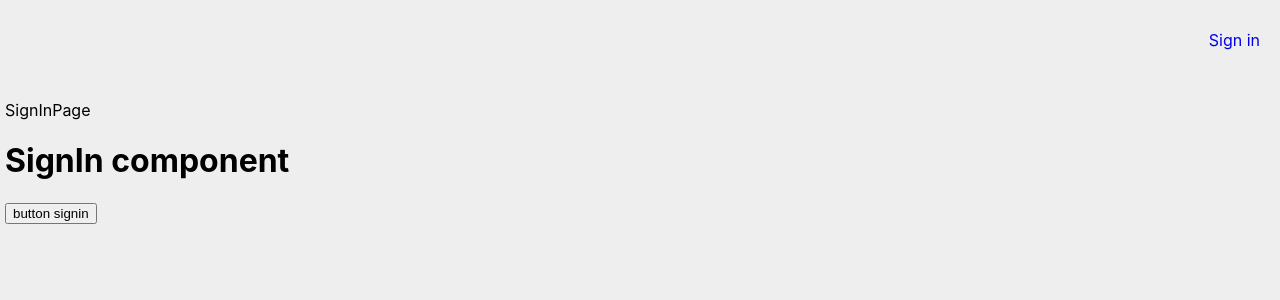
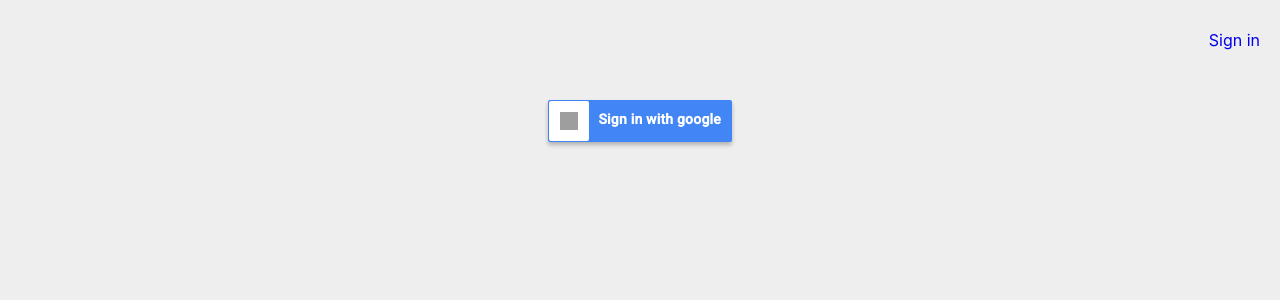
Before and after one commit to goorekt/shool, a React (Create React App) app: page /sign-in in a window 1280 px wide. Shown: the top 300 px of the page. Built offline with nearby package versions, Linux system fonts and the light colour scheme; no server answers; the database is empty; grey boxes are pictures that could not be loaded; some icons are missing.

Commit message:
sign in page css

```diff
--- a/package.json
+++ b/package.json
@@ -12,6 +12,7 @@
     "react-router": "^6.4.2",
     "react-router-dom": "^6.4.2",
     "react-scripts": "5.0.1",
+    "sass": "^1.55.0",
     "styled-components": "^5.3.6",
     "uuid": "^9.0.0",
     "web-vitals": "^2.1.4"
--- a/src/components/sign-in-form/sign-in.component.jsx
+++ b/src/components/sign-in-form/sign-in.component.jsx
@@ -3,22 +3,37 @@
 import { UserContext } from "../../contexts/user.context.jsx";
 import "../../utils/firebase.utils.js";
 import { signInWithGooglePopup } from "../../utils/firebase.utils.js";
+import "./sign-in.styles.scss";
 const SignInForm = () => {
-
-    const navigate=useNavigate();
+	const navigate = useNavigate();
 	const signInWithGoogle = async () => {
-		const {user}= await signInWithGooglePopup();
+		const { user } = await signInWithGooglePopup();
 		console.log(user.accessToken);
-		if (user.accessToken){
+		if (user.accessToken) {
 			navigate("/");
 		}
-
-
 	};
 	return (
-		<div>
-			<h1>SignIn component</h1>
-			<button onClick={signInWithGoogle}>button signin</button>
+		<div className="buttonn">
+
+			<link
+				rel="stylesheet"
+				type="text/css"
+				href="//fonts.googleapis.com/css?family=Open+Sans"
+			/>
+
+			<div onClick={signInWithGoogle} className="google-btn">
+				<div class="google-icon-wrapper">
+					<img
+						className="google-icon"
+						src="https://upload.wikimedia.org/wikipedia/commons/5/53/Google_%22G%22_Logo.svg"
+						alt="googleIcon"
+					/>
+				</div>
+				<p className="btn-text">
+					<b>Sign in with google</b>
+				</p>
+			</div>
 		</div>
 	);
 };
--- /dev/null
+++ b/src/components/sign-in-form/sign-in.styles.scss
@@ -0,0 +1,45 @@
+$white: #fff;
+$google-blue: #4285f4;
+$button-active-blue: #1669F2;
+.buttonn{
+    display:flex;
+    justify-content: center;
+.google-btn {
+  width: 184px;
+  height: 42px;
+  background-color: $google-blue;
+  border-radius: 2px;
+  box-shadow: 0 3px 4px 0 rgba(0,0,0,.25);
+  .google-icon-wrapper {
+    position: absolute;
+    margin-top: 1px;
+    margin-left: 1px;
+    width: 40px;
+    height: 40px;
+    border-radius: 2px;
+    background-color: $white;
+  }
+  .google-icon {
+    position: absolute;
+    margin-top: 11px;
+    margin-left: 11px;
+    width: 18px;
+    height: 18px;
+  }
+  .btn-text {
+    float: right;
+    margin: 11px 11px 0 0;
+    color: $white;
+    font-size: 14px;
+    letter-spacing: 0.2px;
+    font-family: "Roboto";
+  }
+  &:hover {
+    box-shadow: 0 0 6px $google-blue;
+  }
+  &:active {
+    background: $button-active-blue;
+  }
+}
+}
+@import url(https://fonts.googleapis.com/css?family=Roboto:500);
--- a/src/routes/sign-in/sign-in.page.jsx
+++ b/src/routes/sign-in/sign-in.page.jsx
@@ -4,7 +4,7 @@
 const SignInPage = () => {
 	return (
 		<Fragment>
-			<div>SignInPage</div>
+
 			<SignInForm />
 		</Fragment>
 	);
```
Also changed, not shown: src/components/sign-in-form/codepen-stjålet-styles.css (added), 1 other file (tests, documents, lock files or other folders).
